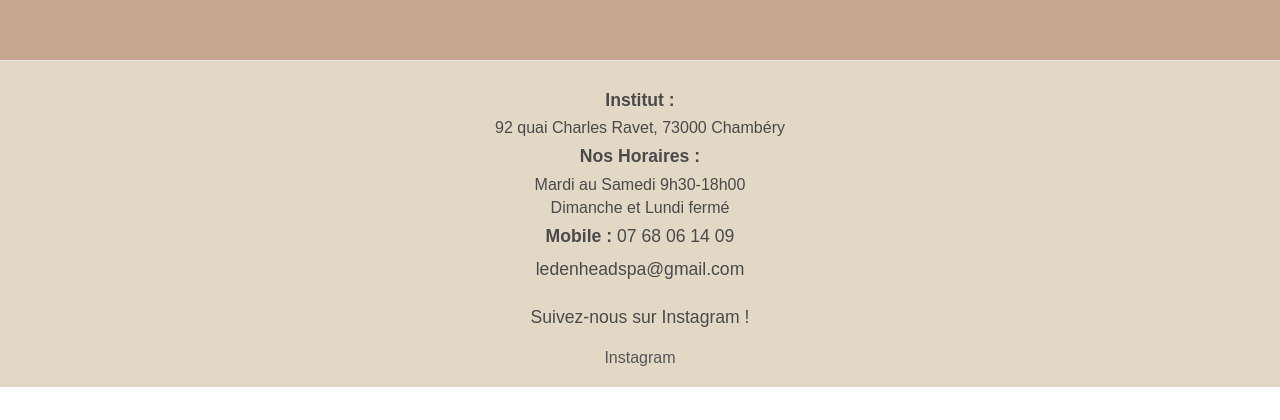
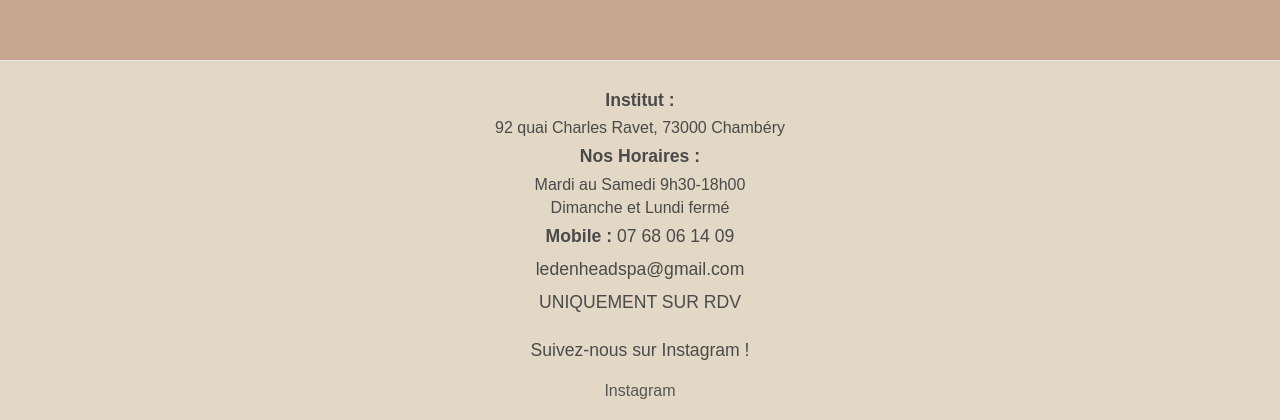
Before and after one commit to Nazaro73/edenMassage, a Vue app in the folder eldenMassage/: page / in a window 1280 px wide. Shown: the part 8533-8953 px from the top of the page. Before the commit the page ends 8920 px from the top, so only its background shows below. Built offline with nearby package versions, Linux system fonts and the light colour scheme.

Commit message:
calendar fix

```diff
--- a/eldenMassage/src/components/HelloWorld.vue
+++ b/eldenMassage/src/components/HelloWorld.vue
@@ -124,6 +124,7 @@
             <div>Dimanche et Lundi fermé</div>
             <p><strong>Mobile :</strong> 07 68 06 14 09</p>
             <p>ledenheadspa@gmail.com</p>
+            <p>UNIQUEMENT SUR RDV</p>
         </div>
         <div class="social-media">
             <p>Suivez-nous sur Instagram ! </p>
```
